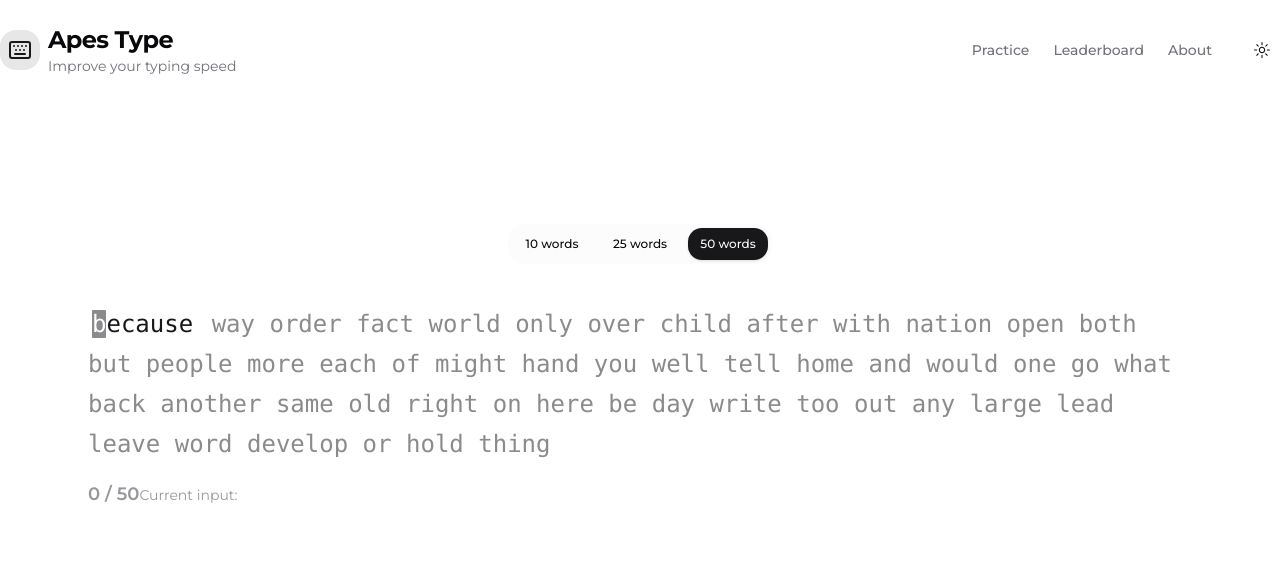
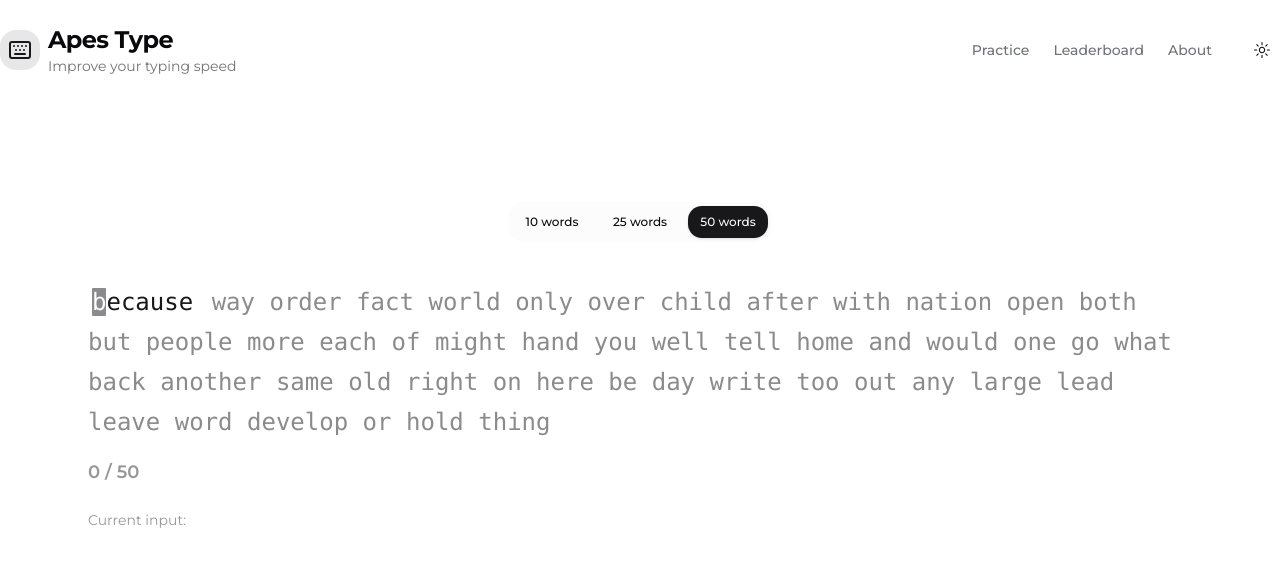
Before and after one commit to verareyou/apestype, a Next.js app: page / in a window 1280 px wide. Shown: the top 564 px of the page. Built offline with nearby package versions, Linux system fonts and the light colour scheme; a web font is replaced by a local one.

Commit message:
feat: update ui

```diff
--- a/src/app/page.tsx
+++ b/src/app/page.tsx
@@ -244,7 +244,7 @@ export default function Home() {
                 ))}
               </p>
               <p className="text-sm text-muted-foreground animate-pulse">
-                <span className="text-lg text-muted-foreground mb-6 font-semibold">
+                <span className="text-lg text-muted-foreground block mb-6 font-semibold">
                   {currentWordIndex} / {words.length}
                 </span>
                 Current input:{' '}
```
